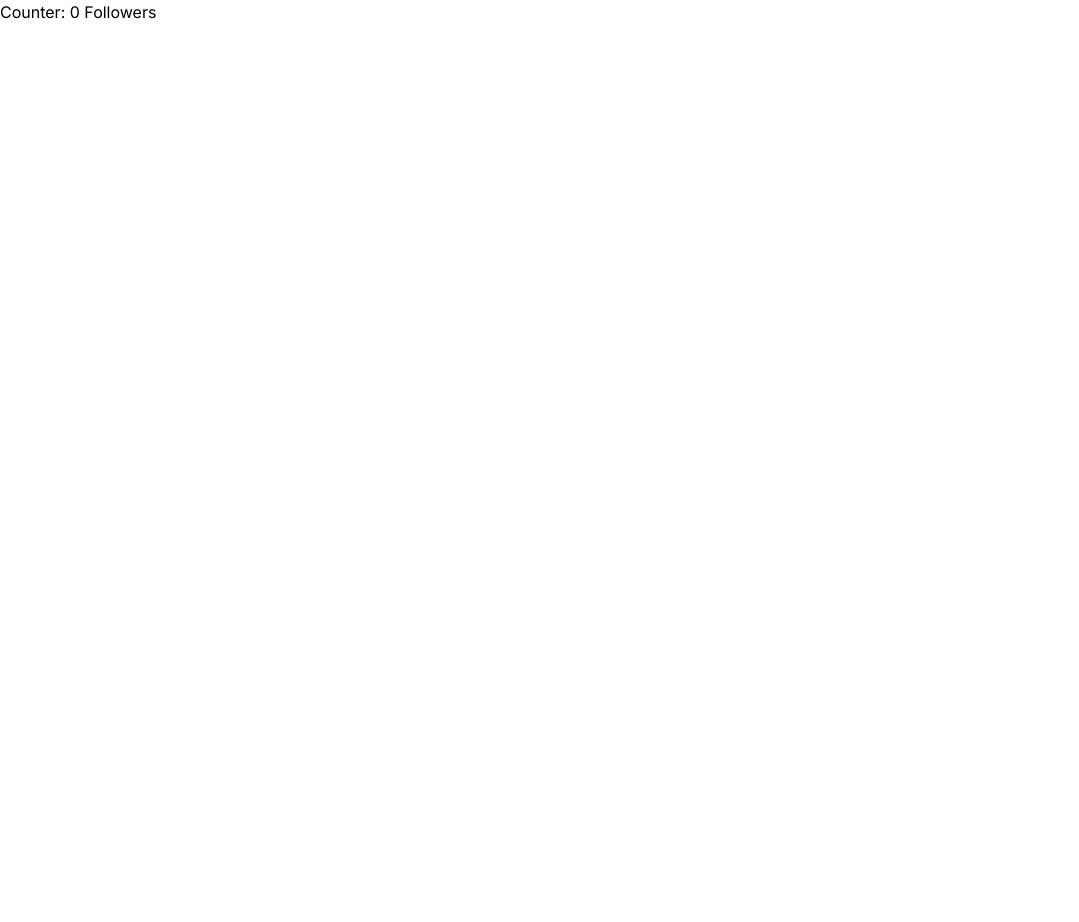
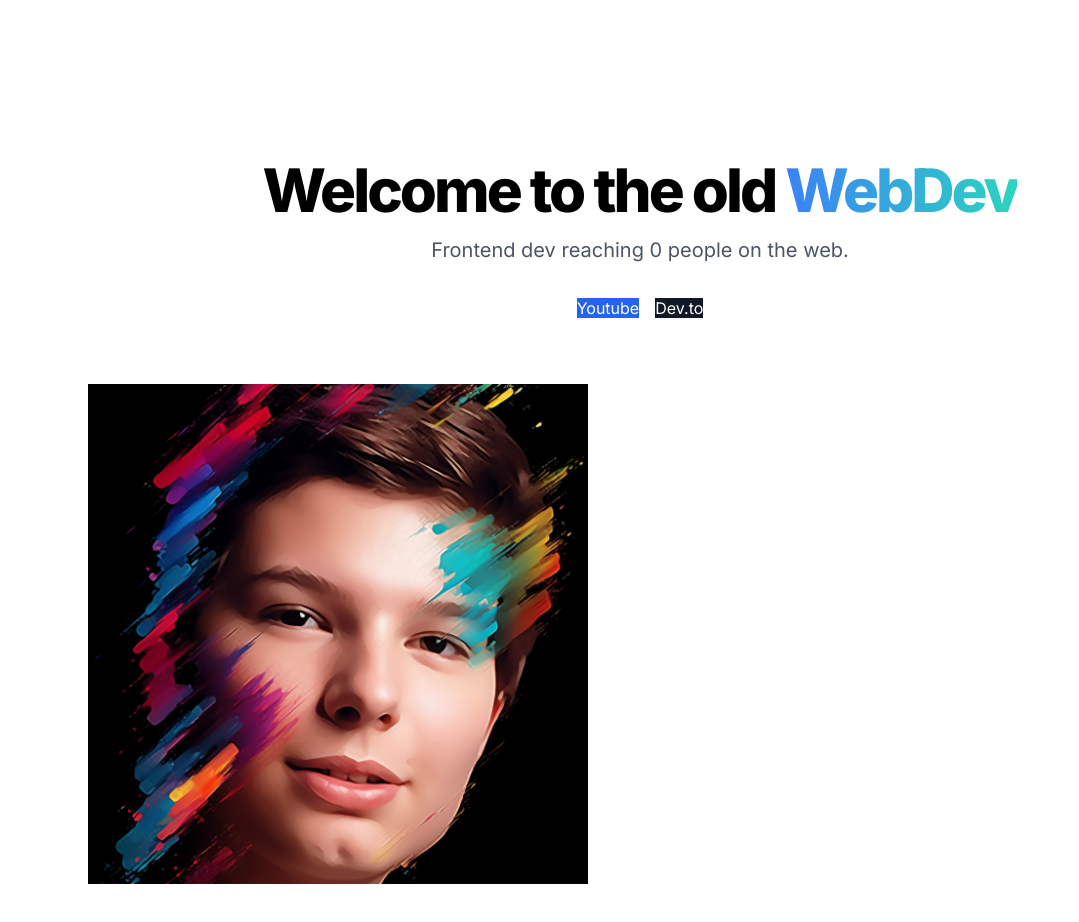
Before and after one commit to andi1984/personal, a Next.js app: page / in a window 1280 px wide. Shown: the top 922 px of the page, without its empty margins (0-1079 px from the left). Before the commit the page ends 800 px from the top, so only its background shows below. Built offline with nearby package versions, Linux system fonts and the light colour scheme.

Commit message:
feat: landing page basic design

```diff
--- a/src/app/layout.tsx
+++ b/src/app/layout.tsx
@@ -1,22 +1,22 @@
-import type { Metadata } from 'next'
-import { Inter } from 'next/font/google'
-import './globals.css'
+import type { Metadata } from "next";
+import { Inter } from "next/font/google";
+import "./globals.css";
 
-const inter = Inter({ subsets: ['latin'] })
+const inter = Inter({ subsets: ["latin"] });
 
 export const metadata: Metadata = {
-  title: 'Create Next App',
-  description: 'Generated by create next app',
-}
+  title: "Andi1984",
+  description: "Frontend dev",
+};
 
 export default function RootLayout({
   children,
 }: {
-  children: React.ReactNode
+  children: React.ReactNode;
 }) {
   return (
     <html lang="en">
       <body className={inter.className}>{children}</body>
     </html>
-  )
+  );
 }
--- a/src/app/page.tsx
+++ b/src/app/page.tsx
@@ -1,8 +1,14 @@
+import MastHead from "@/components/masthead";
+
 const Page = async ({}) => {
   const api = await import("./api/follower/route");
   const response = await api.GET();
   const data = await response.json();
-  return <h1>Counter: {data.total} Followers</h1>;
+  return (
+    <>
+      <MastHead count={data.total} />
+    </>
+  );
 };
 
 export default Page;
--- /dev/null
+++ b/src/components/masthead/index.tsx
@@ -0,0 +1,68 @@
+import Image from "next/image";
+import { FC } from "react";
+const MastHead: FC<{ count: number }> = ({ count }) => {
+  return (
+    <section className="relative">
+      {/* Illustration behind hero content */}
+
+      <div className="max-w-6xl mx-auto px-4 sm:px-6">
+        {/* Hero content */}
+        <div className="pt-32 pb-12 md:pt-40 md:pb-20">
+          {/* Section header */}
+          <div className="text-center pb-12 md:pb-16">
+            <h1
+              className="text-5xl md:text-6xl font-extrabold leading-tighter tracking-tighter mb-4"
+              data-aos="zoom-y-out"
+            >
+              Welcome to the old{" "}
+              <span className="bg-clip-text text-transparent bg-gradient-to-r from-blue-500 to-teal-400">
+                WebDev{" "}
+              </span>
+            </h1>
+            <div className="max-w-3xl mx-auto">
+              <p
+                className="text-xl text-gray-600 mb-8"
+                data-aos="zoom-y-out"
+                data-aos-delay="150"
+              >
+                Frontend dev reaching {count} people on the web.
+              </p>
+              <div
+                className="max-w-xs mx-auto sm:max-w-none sm:flex sm:justify-center"
+                data-aos="zoom-y-out"
+                data-aos-delay="300"
+              >
+                <div>
+                  <a
+                    className="btn text-white bg-blue-600 hover:bg-blue-700 w-full mb-4 sm:w-auto sm:mb-0"
+                    href="#0"
+                  >
+                    Youtube
+                  </a>
+                </div>
+                <div>
+                  <a
+                    className="btn text-white bg-gray-900 hover:bg-gray-800 w-full sm:w-auto sm:ml-4"
+                    href="#0"
+                  >
+                    Dev.to
+                  </a>
+                </div>
+              </div>
+            </div>
+          </div>
+
+          {/* Hero image */}
+          <Image
+            src="/ava2023.png"
+            width="500"
+            height="500"
+            alt="Avatar of Andi generated by Midjourney AI"
+          />
+        </div>
+      </div>
+    </section>
+  );
+};
+
+export default MastHead;
```
Also changed, not shown: public/ava2023.png (added).
